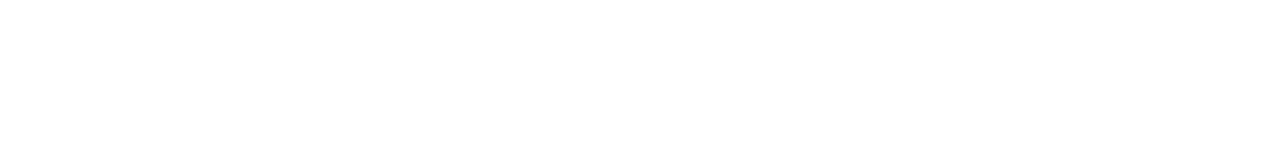
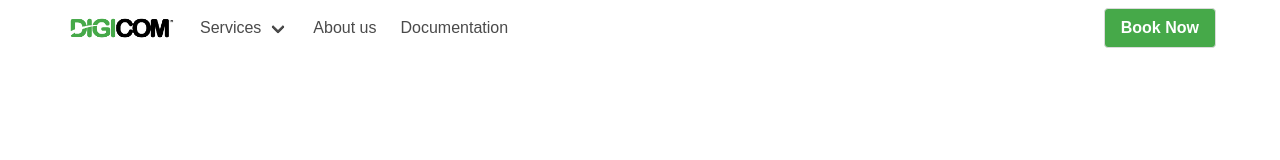
Before and after one commit to anwar254/digi-express, a plain HTML site: page pages/services.html in a window 1280 px wide. Drawn offline with Linux system fonts and the light colour scheme.

Commit message:
created the main heaer section

```diff
--- a/css/master.css
+++ b/css/master.css
@@ -12,6 +12,11 @@ main.main-container{
     width: 100%;
     height: auto;
     background-color: var(--app-white);
+}
+.heeader{
+    position: relative;
+    z-index: 99;
+    width: 100%;
 }
 
 /* initial page */
@@ -37,3 +42,25 @@ main.main-container{
     width: 50%;
     margin: 0 auto;
 }
+
+
+/* service page */
+.dge-header, .navbar{
+    background-color: transparent;
+}
+.navbar-item img {
+    max-height: 11.75rem!important;
+}
+.navbar-link.is-active, .navbar-link:focus, .navbar-link:focus-within, .navbar-link:hover, a.navbar-item.is-active, a.navbar-item:focus, a.navbar-item:focus-within, a.navbar-item:hover {
+    background-color: transparent!important;
+    color: var(--app-brand-main);
+}
+.navbar-link:not(.is-arrowless)::after {
+    border-color: var(--app-black);
+    margin-top: -.375em;
+    right: 1.125em;
+}
+.button.btn-bg-color{
+    background-color: var(--app-brand-main);
+    color: #fff;
+}
--- a/pages/services.html
+++ b/pages/services.html
@@ -0,0 +1,83 @@
+<!DOCTYPE html>
+<html lang="en">
+    <head>
+        <meta charset="UTF-8">
+        <meta http-equiv="X-UA-Compatible" content="IE=edge">
+        <meta name="viewport" content="width=device-width, initial-scale=1.0">
+        <title>Digi Experiment</title>
+
+        <link rel="stylesheet" href="../css/bulma/css/bulma.css">
+        <link rel="stylesheet" href="../css/bulma/css/bulma.min.css">
+        <link rel="stylesheet" href="../css/master.css">
+        <link rel="preconnect" href="https://fonts.googleapis.com">
+        <link rel="preconnect" href="https://fonts.gstatic.com" crossorigin>
+        <link rel="preconnect" href="https://fonts.googleapis.com">
+        <link rel="preconnect" href="https://fonts.gstatic.com" crossorigin>
+    </head>
+    <body>
+        <main class="main-container">
+            <header class="dge-header">
+                <div class="container">
+                    <nav class="navbar" role="navigation" aria-label="main navigation">
+                        <div class="navbar-brand">
+                        <a class="navbar-item" href="https://bulma.io">
+                            <img src="../images/IMG_7494-1.PNG" width="112" height="28">
+                        </a>
+
+                        <a role="button" class="navbar-burger" aria-label="menu" aria-expanded="false" data-target="navbarBasicExample">
+                            <span aria-hidden="true"></span>
+                            <span aria-hidden="true"></span>
+                            <span aria-hidden="true"></span>
+                        </a>
+                        </div>
+
+                        <div id="navbarBasicExample" class="navbar-menu">
+                        <div class="navbar-start">
+
+                            <div class="navbar-item has-dropdown is-hoverable">
+                            <a class="navbar-link">
+                                Services
+                            </a>
+
+                            <div class="navbar-dropdown">
+                                <a class="navbar-item">
+                                About
+                                </a>
+                                <a class="navbar-item">
+                                Jobs
+                                </a>
+                                <a class="navbar-item">
+                                Contact
+                                </a>
+                                <hr class="navbar-divider">
+                                <a class="navbar-item">
+                                Report an issue
+                                </a>
+                            </div>
+                            </div>
+
+                            <a class="navbar-item">
+                            About us
+                            </a>
+
+                            <a class="navbar-item">
+                            Documentation
+                            </a>
+                        </div>
+
+                        <div class="navbar-end">
+                            <div class="navbar-item">
+                            <div class="buttons">
+                                <a class="button btn-bg-color">
+                                <strong>Book Now</strong>
+                                </a>
+                            </div>
+                            </div>
+                        </div>
+                        </div>
+                    </nav>
+                </div>
+            </header>
+        </main>
+    </body>
+</html>
```
Also changed, not shown: images/1.jpg (added).
